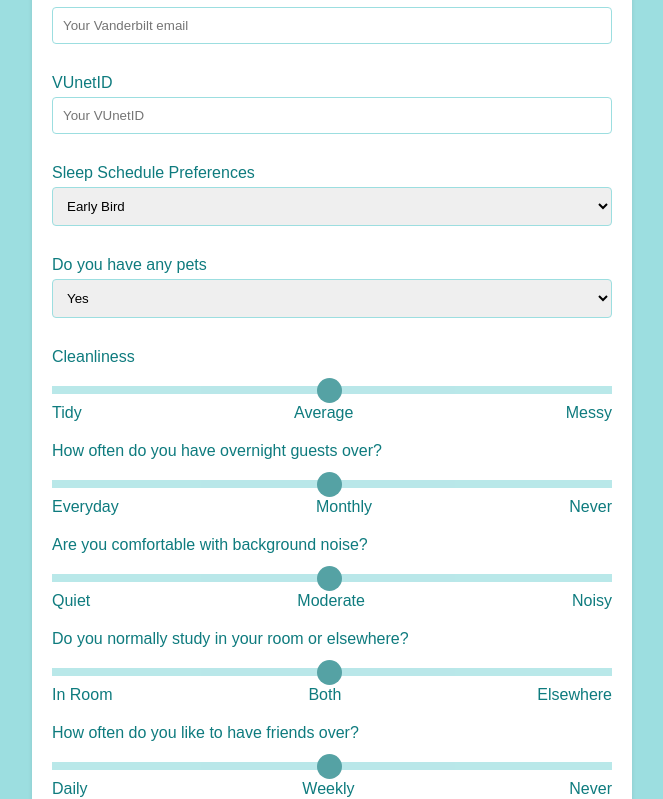
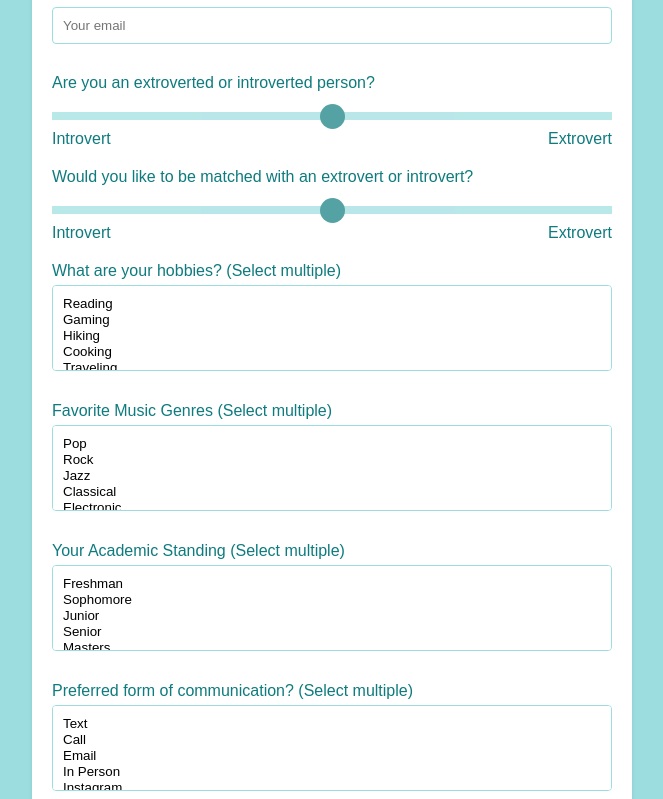
Before and after one commit to ellieliiii/cs4279, a Next.js app in the folder student-match/: page /friendForm in a window 1280 px wide. Shown: the part 243-1042 px from the top of the page, without its empty margins (308-971 px from the left). Built offline with nearby package versions, Linux system fonts and the light colour scheme.

Commit message:
changed friends forms questions

```diff
--- a/student-match/src/app/friendForm/page.tsx
+++ b/student-match/src/app/friendForm/page.tsx
@@ -9,21 +9,28 @@ interface FriendFormProps {
 const FriendForm: React.FC<FriendFormProps> = ({ onSubmit }) => {
   const [formData, setFormData] = useState({
     fullName: "",
-    vanderbiltEmail: "",
-    vunetId: "",
-    pets: "",
-    sleepSchedulePreferences: "earlyBird",
-    cleanliness: 50,
-    overnightGuestsFrequency: 50,
-    studyNoisePreference: 50, // New state for study noise preference
-    studyLocationPreference: 50, // New state for study location preference
-    friendsOverFrequency: 50, // New state for frequency of having friends over
-    smoke: "No",
-    comfortableWithSmokers: "No",
-    alcoholComfortLevel: 50,
-    conflictResolution: "Discuss calmly",
-    locationPreference: "Zeppos", // Default value as an example
+    email: "",
+    personalityType: 50, // Introvert-Extrovert Scale
+    matchPersonalityType: 50, // Preference for Friend's Personality Type
+    hobbies: [], // This will be a multi-select field for hobbies
+    favoriteMusicGenres: [], // Multi-select for music genres
+    academicStanding: [], // Multi-select for academic standing
+    communicationPreference: [], // Multi-select for communication preferences
   });
+
+  const handleMultiSelectChange = (e: React.ChangeEvent<HTMLSelectElement>) => {
+    const { name, options } = e.target;
+    const value = [];
+    for (let i = 0, l = options.length; i < l; i++) {
+      if (options[i].selected) {
+        value.push(options[i].value);
+      }
+    }
+    setFormData((prevData) => ({
+      ...prevData,
+      [name]: value,
+    }));
+  };
 
   const handleChange = (
     e: React.ChangeEvent<
@@ -42,11 +49,74 @@ const FriendForm: React.FC<FriendFormProps> = ({ onSubmit }) => {
     onSubmit(formData);
   };
 
+  // Hobbies options for the multi-select
+  const hobbiesOptions = [
+    "Reading",
+    "Gaming",
+    "Hiking",
+    "Cooking",
+    "Traveling",
+    "Photography",
+    "Sports",
+    "Crafting",
+    "Music",
+    "Blogging",
+    "Gardening",
+    "Drawing",
+    "Dancing",
+    "Yoga",
+    "Collecting",
+    "Fishing",
+    "Surfing",
+    "Cycling",
+    "Watching Movies",
+    "Board Games",
+  ];
+
+  // Music genres options for the multi-select
+  const musicGenresOptions = [
+    "Pop",
+    "Rock",
+    "Jazz",
+    "Classical",
+    "Electronic",
+    "Rap",
+    "Country",
+    "R&B",
+    "Reggae",
+    "Blues",
+  ];
+
+  // Academic standing options for the multi-select
+  const academicStandingOptions = [
+    "Freshman",
+    "Sophomore",
+    "Junior",
+    "Senior",
+    "Masters",
+    "PhD",
+  ];
+
+  // Communication preferences options for the multi-select
+  const communicationOptions = [
+    "Text",
+    "Call",
+    "Email",
+    "In Person",
+    "Instagram",
+    "Snapchat",
+    "WeChat",
+    "WhatsApp",
+    "GroupMe",
+    "Discord",
+  ];
+
   return (
     <body className="friend">
       <div>
-        <h1>Friend Preferences</h1>
+        <h1>Find Your Match</h1>
         <form onSubmit={handleSubmit} className="friend_form-container">
+          {/* Personal Information Section */}
           <div className="friend_form-field-container">
             <label htmlFor="fullName" className="friend_label">
               Full Name
@@ -63,273 +133,144 @@ const FriendForm: React.FC<FriendFormProps> = ({ onSubmit }) => {
           </div>
 
           <div className="friend_form-field-container">
-            <label htmlFor="vanderbiltEmail" className="friend_label">
-              Vanderbilt Email
+            <label htmlFor="email" className="friend_label">
+              Email
             </label>
             <input
               type="email"
-              id="vanderbiltEmail"
-              name="vanderbiltEmail"
-              value={formData.vanderbiltEmail}
+              id="email"
+              name="email"
+              value={formData.email}
               onChange={handleChange}
-              placeholder="Your Vanderbilt email"
+              placeholder="Your email"
               className="friend_input"
             />
           </div>
 
+          {/* Personality and Preferences Section */}
           <div className="friend_form-field-container">
-            <label htmlFor="vunetId" className="friend_label">
-              VUnetID
+            <label className="friend_label">
+              Are you an extroverted or introverted person?
             </label>
             <input
-              type="text"
-              id="vunetId"
-              name="vunetId"
-              value={formData.vunetId}
+              type="range"
+              min="0"
+              max="100"
+              value={formData.personalityType}
               onChange={handleChange}
-              placeholder="Your VUnetID"
-              className="friend_input"
-            />
-          </div>
-
-          <div className="friend_form-field-container">
-            <label htmlFor="sleepSchedulePreferences" className="friend_label">
-              Sleep Schedule Preferences
-            </label>
-            <select
-              id="sleepSchedulePreferences"
-              name="sleepSchedulePreferences"
-              value={formData.sleepSchedulePreferences}
-              onChange={handleChange}
-              className="friend_select"
-            >
-              <option value="earlyBird">Early Bird</option>
-              <option value="nightOwl">Night Owl</option>
-            </select>
-          </div>
-
-          <div className="friend_form-field-container">
-            <label htmlFor="pets" className="friend_label">
-              Do you have any pets
-            </label>
-            <select
-              id="pets"
-              name="pets"
-              value={formData.pets}
-              onChange={handleChange}
-              className="friend_select"
-            >
-              <option value="Yes">Yes</option>
-              <option value="No">No</option>
-            </select>
-          </div>
-
-          <div className="friend_form-field-container">
-            <label className="friend_label">Cleanliness</label>
-            <input
-              type="range"
-              min="1"
-              max="100"
-              value={formData.cleanliness}
-              onChange={handleChange}
-              name="cleanliness"
+              name="personalityType"
               className="friend_input"
             />
             <div className="friend_range-labels">
-              <span>Tidy</span>
-              <span>Average</span>
-              <span>Messy</span>
+              <span>Introvert</span>
+              <span>Extrovert</span>
             </div>
           </div>
 
           <div className="friend_form-field-container">
             <label className="friend_label">
-              How often do you have overnight guests over?
+              Would you like to be matched with an extrovert or introvert?
             </label>
             <input
               type="range"
-              min="1"
+              min="0"
               max="100"
-              value={formData.overnightGuestsFrequency}
+              value={formData.matchPersonalityType}
               onChange={handleChange}
-              name="overnightGuestsFrequency"
+              name="matchPersonalityType"
               className="friend_input"
             />
             <div className="friend_range-labels">
-              <span>Everyday</span>
-              <span>Monthly</span>
-              <span>Never</span>
+              <span>Introvert</span>
+              <span>Extrovert</span>
             </div>
           </div>
 
-          {/* New slider for study noise preference */}
+          {/* Hobbies Section */}
           <div className="friend_form-field-container">
-            <label className="friend_label">
-              Are you comfortable with background noise?
-            </label>
-            <input
-              type="range"
-              min="1"
-              max="100"
-              value={formData.studyNoisePreference}
-              onChange={handleChange}
-              name="studyNoisePreference"
-              className="friend_input"
-            />
-            <div className="friend_range-labels">
-              <span>Quiet</span>
-              <span>Moderate</span>
-              <span>Noisy</span>
-            </div>
-          </div>
-
-          {/* New slider for study location preference */}
-          <div className="friend_form-field-container">
-            <label className="friend_label">
-              Do you normally study in your room or elsewhere?
-            </label>
-            <input
-              type="range"
-              min="1"
-              max="100"
-              value={formData.studyLocationPreference}
-              onChange={handleChange}
-              name="studyLocationPreference"
-              className="friend_input"
-            />
-            <div className="friend_range-labels">
-              <span>In Room</span>
-              <span>Both</span>
-              <span>Elsewhere</span>
-            </div>
-          </div>
-
-          {/* New slider for how often friends are over */}
-          <div className="friend_form-field-container">
-            <label className="friend_label">
-              How often do you like to have friends over?
-            </label>
-            <input
-              type="range"
-              min="1"
-              max="100"
-              value={formData.friendsOverFrequency}
-              onChange={handleChange}
-              name="friendsOverFrequency"
-              className="friend_input"
-            />
-            <div className="friend_range-labels">
-              <span>Daily</span>
-              <span>Weekly</span>
-              <span>Never</span>
-            </div>
-          </div>
-
-          {/* New field for smoking preference */}
-          <div className="friend_form-field-container">
-            <label htmlFor="smoke" className="friend_label">
-              Do you smoke?
+            <label htmlFor="hobbies" className="friend_label">
+              What are your hobbies? (Select multiple)
             </label>
             <select
-              id="smoke"
-              name="smoke"
-              value={formData.smoke}
-              onChange={handleChange}
+              id="hobbies"
+              name="hobbies"
+              multiple={true}
+              value={formData.hobbies}
+              onChange={handleMultiSelectChange}
               className="friend_select"
             >
-              <option value="Yes">Yes</option>
-              <option value="No">No</option>
+              {hobbiesOptions.map((hobby) => (
+                <option key={hobby} value={hobby}>
+                  {hobby}
+                </option>
+              ))}
             </select>
           </div>
 
-          {/* New field for comfort living with smokers */}
+          {/* Favorite Music Genres Section */}
           <div className="friend_form-field-container">
-            <label htmlFor="comfortableWithSmokers" className="friend_label">
-              Are you comfortable living with someone who smokes?
+            <label htmlFor="favoriteMusicGenres" className="friend_label">
+              Favorite Music Genres (Select multiple)
             </label>
             <select
-              id="comfortableWithSmokers"
-              name="comfortableWithSmokers"
-              value={formData.comfortableWithSmokers}
-              onChange={handleChange}
+              id="favoriteMusicGenres"
+              name="favoriteMusicGenres"
+              multiple={true}
+              value={formData.favoriteMusicGenres}
+              onChange={handleMultiSelectChange}
               className="friend_select"
             >
-              <option value="Yes">Yes</option>
-              <option value="No">No</option>
+              {musicGenresOptions.map((genre) => (
+                <option key={genre} value={genre}>
+                  {genre}
+                </option>
+              ))}
             </select>
           </div>
 
-          {/* New slider for alcohol comfort level */}
+          {/* Academic Standing Section */}
           <div className="friend_form-field-container">
-            <label className="friend_label">
-              How comfortable are you with living with someone that drinks
-              alcohol?
-            </label>
-            <input
-              type="range"
-              min="1"
-              max="100"
-              value={formData.alcoholComfortLevel}
-              onChange={handleChange}
-              name="alcoholComfortLevel"
-              className="friend_input"
-            />
-            <div className="friend_range-labels">
-              <span>Very </span>
-              <span>Moderate</span>
-              <span>Not comfortable</span>
-            </div>
-          </div>
-
-          {/* New field for conflict resolution */}
-          <div className="friend_form-field-container">
-            <label htmlFor="conflictResolution" className="friend_label">
-              How do you prefer to resolve conflicts?
+            <label htmlFor="academicStanding" className="friend_label">
+              Your Academic Standing (Select multiple)
             </label>
             <select
-              id="conflictResolution"
-              name="conflictResolution"
-              value={formData.conflictResolution}
-              onChange={handleChange}
+              id="academicStanding"
+              name="academicStanding"
+              multiple={true}
+              value={formData.academicStanding}
+              onChange={handleMultiSelectChange}
               className="friend_select"
             >
-              <option value="Discuss calmly">Discuss calmly</option>
-              <option value="Seek mediation">Seek mediation</option>
-              <option value="Need time to cool off">Need time to cool off</option>
-              <option value="Address immediately">Address immediately</option>
+              {academicStandingOptions.map((standing) => (
+                <option key={standing} value={standing}>
+                  {standing}
+                </option>
+              ))}
             </select>
           </div>
 
-          {/* New field for location preferences */}
+          {/* Communication Preferences Section */}
           <div className="friend_form-field-container">
-            <label htmlFor="locationPreference" className="friend_label">
-              Location Preferences:
+            <label htmlFor="communicationPreference" className="friend_label">
+              Preferred form of communication? (Select multiple)
             </label>
             <select
-              id="locationPreference"
-              name="locationPreference"
-              value={formData.locationPreference}
-              onChange={handleChange}
+              id="communicationPreference"
+              name="communicationPreference"
+              multiple={true}
+              value={formData.communicationPreference}
+              onChange={handleMultiSelectChange}
               className="friend_select"
             >
-              {/* List of locations */}
-              <option value="Zeppos">Zeppos</option>
-              <option value="Rothschild">Rothschild</option>
-              <option value="EBI">EBI</option>
-              <option value="Moore">Moore</option>
-              <option value="Warren">Warren</option>
-              <option value="Morgan">Morgan</option>
-              <option value="Lewis">Lewis</option>
-              <option value="Branscomb">Branscomb</option>
-              <option value="McGill">McGill</option>
-              <option value="Mayfield">Mayfield</option>
-              <option value="McTyeire">McTyeire</option>
-              <option value="Cole">Cole</option>
-              <option value="Tolman">Tolman</option>
-              <option value="Village">Village</option>
+              {communicationOptions.map((option) => (
+                <option key={option} value={option}>
+                  {option}
+                </option>
+              ))}
             </select>
           </div>
 
+          {/* Submit Button */}
           <div className="friend_button-container">
             <button type="submit" className="friend_button">
               Submit
```
Also changed, not shown: 1 other file (tests, documents, lock files or other folders).
